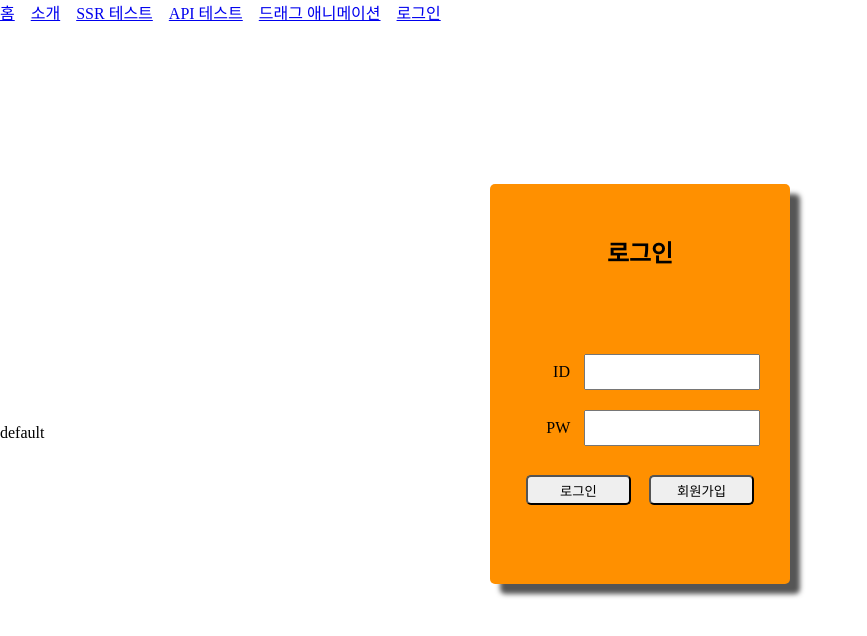
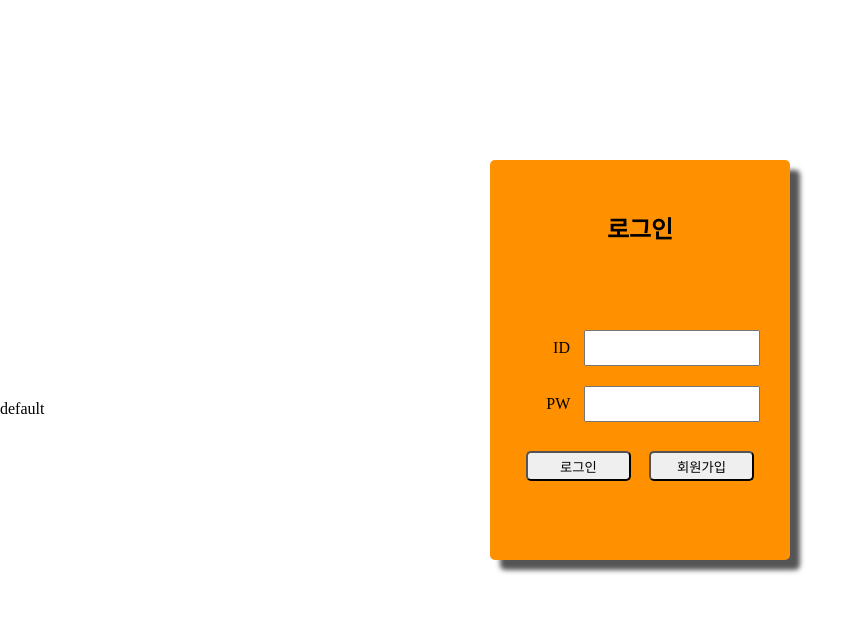
Before and after one commit to aiirohituzi/ToDo, a Next.js app in the folder client/: page /login in a window 1280 px wide. Shown: the top 636 px of the page, without its empty margins (0-867 px from the left). Built offline with nearby package versions, Linux system fonts and the light colour scheme.

Commit message:
CORS  문제 해결을 위해 django-cors-headers 설치

```diff
--- a/client/pages/login.js
+++ b/client/pages/login.js
@@ -22,6 +22,7 @@ const login = () => {
     await axios
       .post("http://127.0.0.1:8000/signIn/", data, config)
       .then(response => {
+        console.log(response);
         setResult(response);
       })
       .catch(error => {
@@ -30,7 +31,8 @@ const login = () => {
   };
 
   return (
-    <Layout>
+    // <Layout>
+    <div>
       <style>
         {`
           .wrapper-login {
@@ -99,7 +101,8 @@ const login = () => {
         </div>
       </div>
       <div>{result}</div>
-    </Layout>
+      {/* </Layout> */}
+    </div>
   );
 };
 
```
Also changed, not shown: 1 other file (tests, documents, lock files or other folders).
